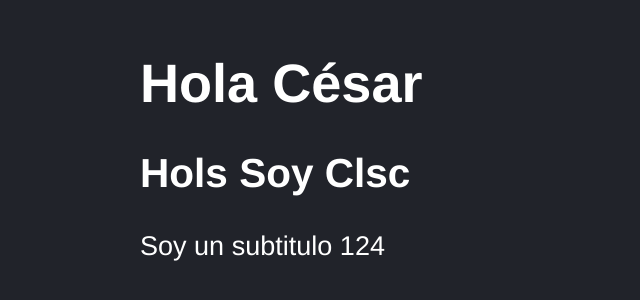
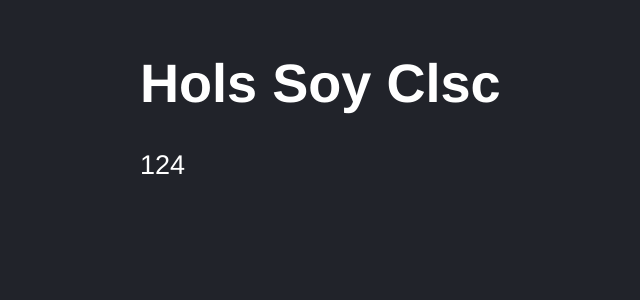
Before and after one commit to cleonsc/react-course-vite, a React (Vite) app: page / in a window 1280 px wide. Shown: the part 132-432 px from the top of the page, without its empty margins (8-648 px from the left). Built offline with nearby package versions, Linux system fonts and the light colour scheme.

Commit message:
[add] use props

```diff
--- a/src/FirstApp.jsx
+++ b/src/FirstApp.jsx
@@ -1,25 +1,8 @@
-// Si este valor no cambia, se recomienda que esté afuera
-// del componente
-// const newMessage = [1,2,3,4,5,6,7,8,9];
-const newMessage = {
-  message: 'Hola',
-  name: 'César'
-};
-
-// Las funciones que no son parte del componente es mejor
-// que vayan afuera, salvo en casos puntuales q si pueden
-// estar dentro del componente
-const getGreeting = (messageObj) => {
-  return `${messageObj.message} ${messageObj.name}`;
-}
-
 const FirstApp = ({ title, subTitle }) => {
   return (
     <>
-      <h1>{getGreeting(newMessage)}</h1>
-      <h2>{title}</h2>
-      {/* <code>{JSON.stringify(newMessage)}</code> */}
-      <p>Soy un subtitulo {subTitle + 1}</p>
+      <h1>{title}</h1>
+      <p>{subTitle + 1}</p>
     </>
   )
 }
```
